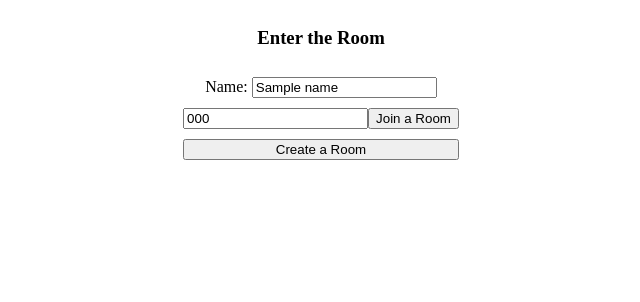
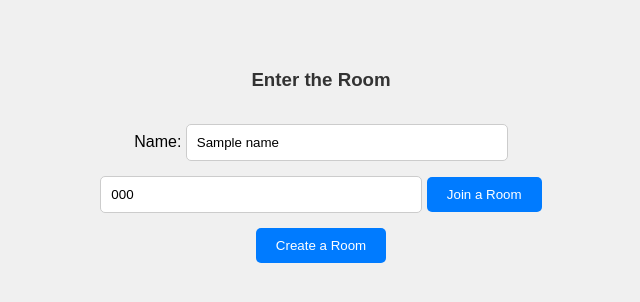
Before and after one commit to kav-sw19/chat-room, a Flask app: template templates/home.html in a window 1280 px wide. Shown: the top 302 px of the page, without its empty margins (319-959 px from the left). Run offline with Flask 3, Linux system fonts and the light colour scheme; the template is opened without the code that fills it: most values are stand-ins (such as "Sample title", 1, 10 or a date in 2020); some libraries are stand-ins or nearby versions.

Commit message:
Improved CSS
Slightly altered home page css, and changed room css - members have distinct colours

```diff
--- a/static/css/style.css
+++ b/static/css/style.css
@@ -1,66 +1,105 @@
-.content {
+/* static/css/style.css */
+
+/* General Styles */
+body {
+    font-family: Arial, sans-serif;
+    background-color: #f0f0f0; /* Light background for better contrast */
+    margin: 0;
+    padding: 0;
+}
+
+h2, h3 {
+    color: #333; /* Darker text for headings */
+}
+
+/* Home Page Styles */
+.home-buttons {
     display: flex;
+    flex-direction: column;
     align-items: center;
     justify-content: center;
-}
-.home-buttons {
-    display: flex;
-    flex-direction: column; /* align items in a column */
-    align-items: center;
-    justify-content: center;
-    gap: 10px;
+    gap: 15px;
+    margin-top: 50px; /* Space from the top */
 }
 
-.join {
-    display: flex;
-    flex-direction: row;
-    width: 100%;
+.home-buttons input {
+    padding: 10px;
+    border: 1px solid #ccc;
+    border-radius: 5px;
+    width: 300px; /* Fixed width for inputs */
 }
 
-.create-btn {
-    width: 100%;
+.home-buttons button {
+    padding: 10px 20px;
+    border: none;
+    border-radius: 5px;
+    background-color: #007bff; /* Bootstrap primary color */
+    color: white;
+    cursor: pointer;
+    transition: background-color 0.3s;
 }
 
+.home-buttons button:hover {
+    background-color: #0056b3; /* Darker shade on hover */
+}
+
+/* Room Page Styles */
 .message-box {
-    border-color: black;
-    border-width: 2px;
-    border-style: solid;
+    border: 2px solid black;
     border-radius: 10px;
     background-color: whitesmoke;
     height: 80vh;
     display: flex;
     flex-direction: column;
     width: 80vw;
-    align-items: stretch;
+    max-width: 800px; /* Max width for larger screens */
+    margin: 20px auto; /* Center the message box */
+    box-shadow: 0 4px 10px rgba(0, 0, 0, 0.1); /* Subtle shadow for depth */
 }
 
 .messages {
-    overflow-y: scroll;
+    overflow-y: auto; /* Allow scrolling */
     flex: 1;
     width: 100%;
+    padding: 10px;
+    border-bottom: 1px solid #ccc; /* Divider between messages and input */
 }
 
 .inputs {
     padding: 10px;
     display: flex;
+    border-top: 1px solid #ccc; /* Divider above input */
 }
 
-
-h2 {
-    text-align: center;
+.inputs input {
+    flex: 1;
+    padding: 10px;
+    border: 1px solid #ccc;
+    border-radius: 5px;
 }
 
-#message {
-    flex: 1;
+.inputs button {
+    padding: 10px;
+    border: none;
+    border-radius: 5px;
+    background-color: #28a745; /* Success color */
+    color: white;
+    cursor: pointer;
+    margin-left: 10px;
+    transition: background-color 0.3s;
 }
 
-.text {
-    display: flex;
-    flex-direction: row;
-    align-items: center;
-    justify-content: space-between;
-    padding-left: 10px;
-    padding-right: 10px;
+.inputs button:hover {
+    background-color: #218838; /* Darker shade on hover */
+}
+
+.members {
+    border: 2px solid #ccc;
+    border-radius: 8px;
+    background-color: #f9f9f9;
+    padding: 15px;
+    margin: 10px 0;
+    box-shadow: 0 2px 5px rgba(0, 0, 0, 0.1);
 }
 
 .muted {
@@ -68,11 +107,12 @@ h2 {
     color: darkgray;
 }
 
-.members {
-    border: 2px solid #ccc; /* Light gray border */
-    border-radius: 8px; /* Rounded corners */
-    background-color: #f9f9f9; /* Light background color */
-    padding: 15px; /* Padding inside the box */
-    margin: 10px 0; /* Margin above and below the box */
-    box-shadow: 0 2px 5px rgba(0, 0, 0, 0.1); /* Subtle shadow for depth */
+/* Message styles */
+.text {
+    margin: 5px 0;
 }
+
+.muted {
+    font-size: 10px;
+    color: darkgray;
+}
```
Also changed, not shown: templates/room.html (+42 -10 lines).
